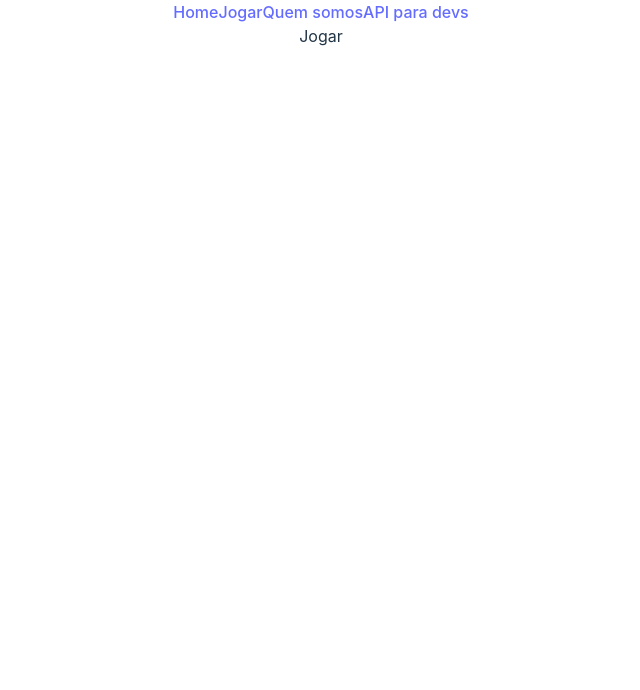
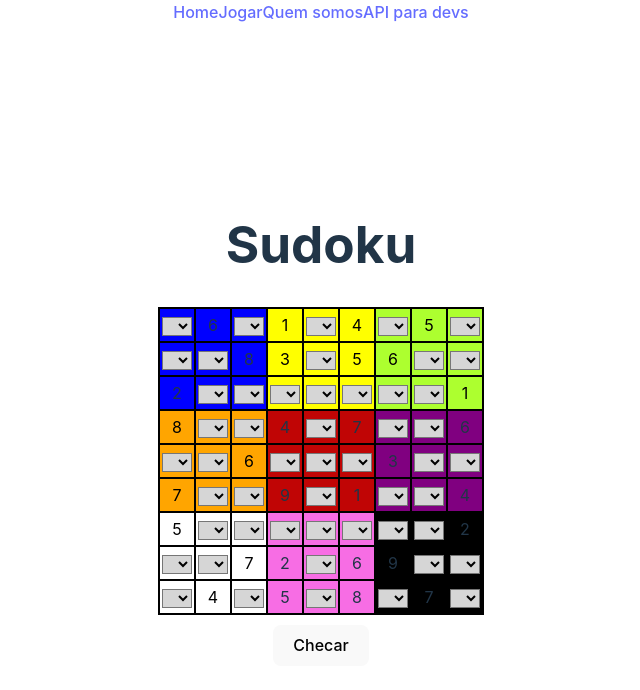
Before and after one commit to corrumptus/sudoku, a React app in the folder client/: page /jogar in a window 1280 px wide. Shown: the top 690 px of the page, without its empty margins (319-959 px from the left). Built offline with nearby package versions, Linux system fonts and the light colour scheme; the HTML template or start-up script is replaced by a standard one.

Commit message:
changing the sudoku representation from layout to Jogar

```diff
--- a/client/src/routes/Jogar.tsx
+++ b/client/src/routes/Jogar.tsx
@@ -1,5 +1,13 @@
+import SudokuRepresentation from "../components/SudokuRepresentation";
+import { getNovoJogo } from "../sudoku-game-API/sudokuAPI";
+
 export default function Jogar() {
   return (
-    <div>Jogar</div>
+    <div className="app">
+      <h1>Sudoku</h1>
+      <SudokuRepresentation
+        posicoes={getNovoJogo()}
+      />
+    </div>
   )
 }
```
